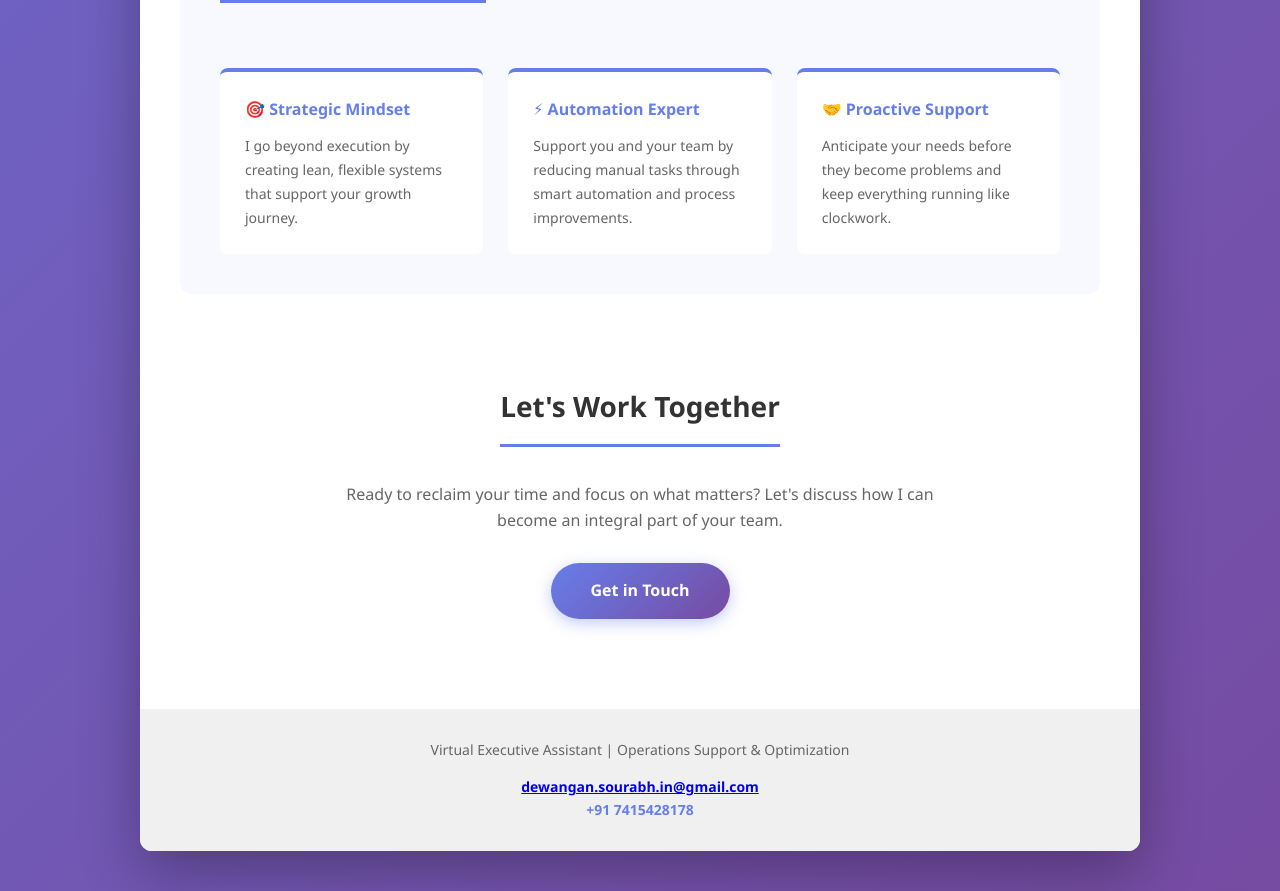
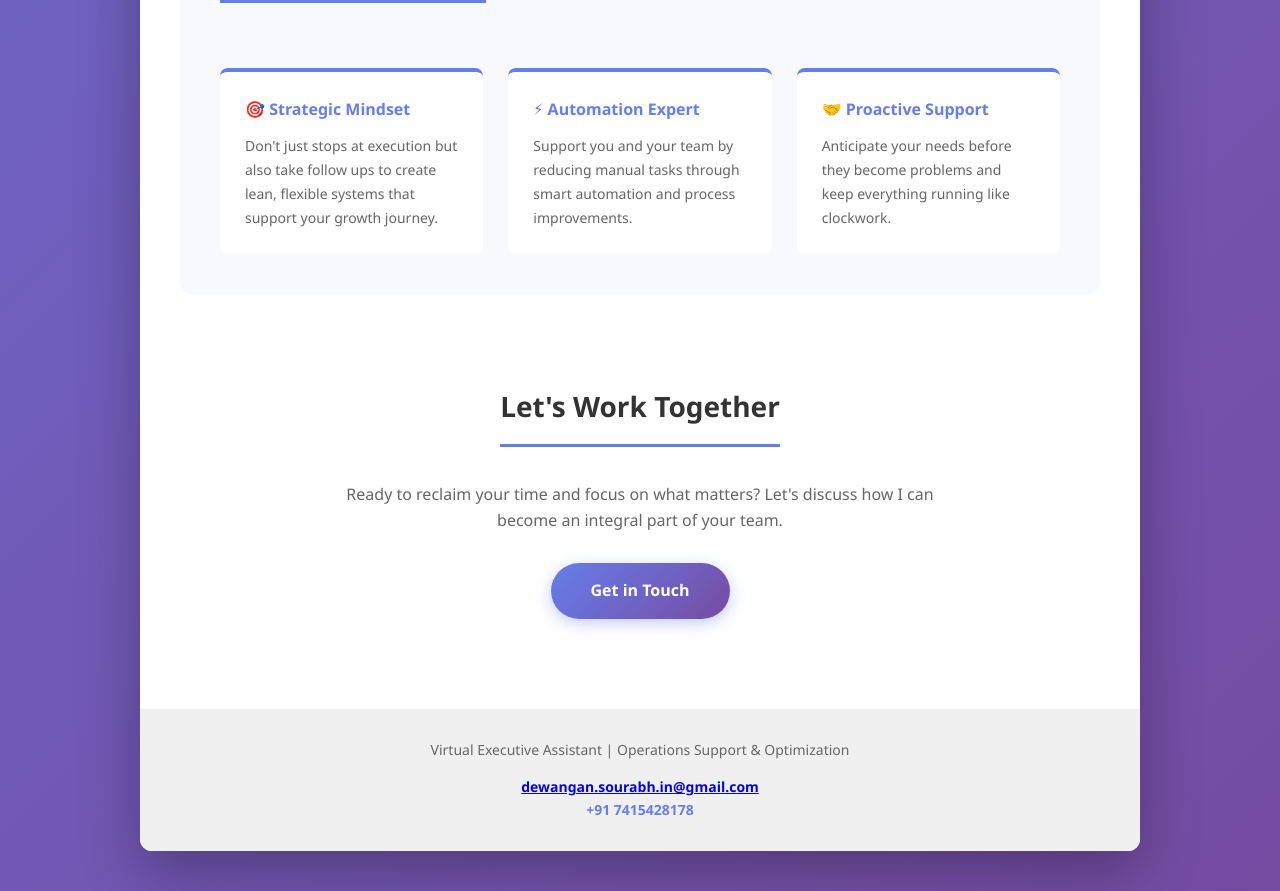
Before and after one commit to dewangan-sourabh-in/vaportfolio, a plain HTML site: page index.html in a window 1280 px wide. Shown: the part 2840-3731 px from the top of the page. Drawn offline with Linux system fonts and the light colour scheme.

Commit message:
Update index.html

```diff
--- a/index.html
+++ b/index.html
@@ -500,7 +500,7 @@
                 <div class="why-grid">
                     <div class="why-card">
                         <h3>🎯 Strategic Mindset</h3>
-                        <p>I go beyond execution by creating lean, flexible systems that support your growth journey.</p>
+                        <p>Don't just stops at execution but also take follow ups to create lean, flexible systems that support your growth journey.</p>
                     </div>
                     <div class="why-card">
                         <h3>⚡ Automation Expert</h3>
```
